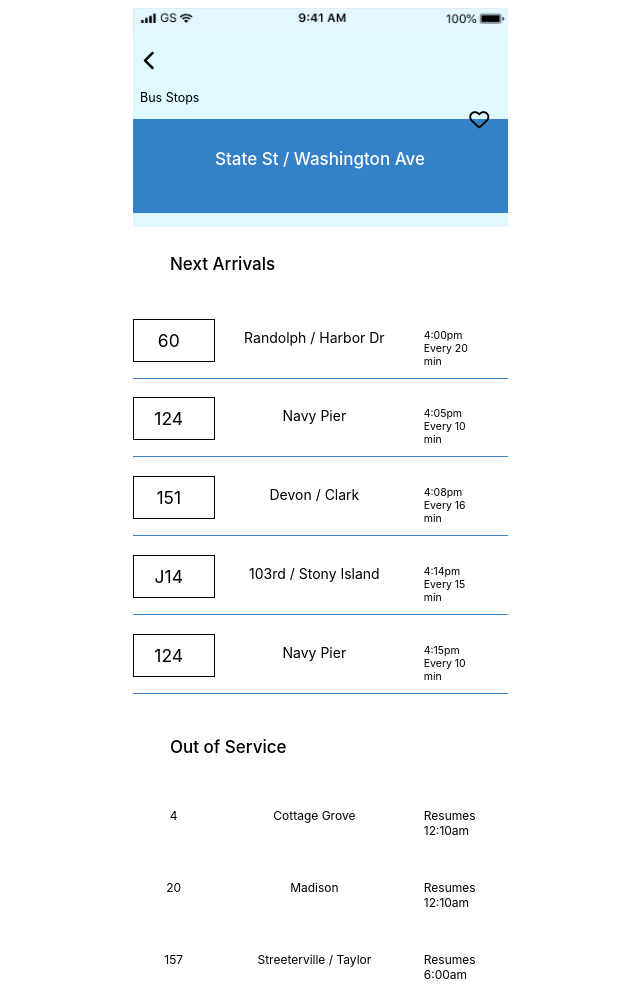
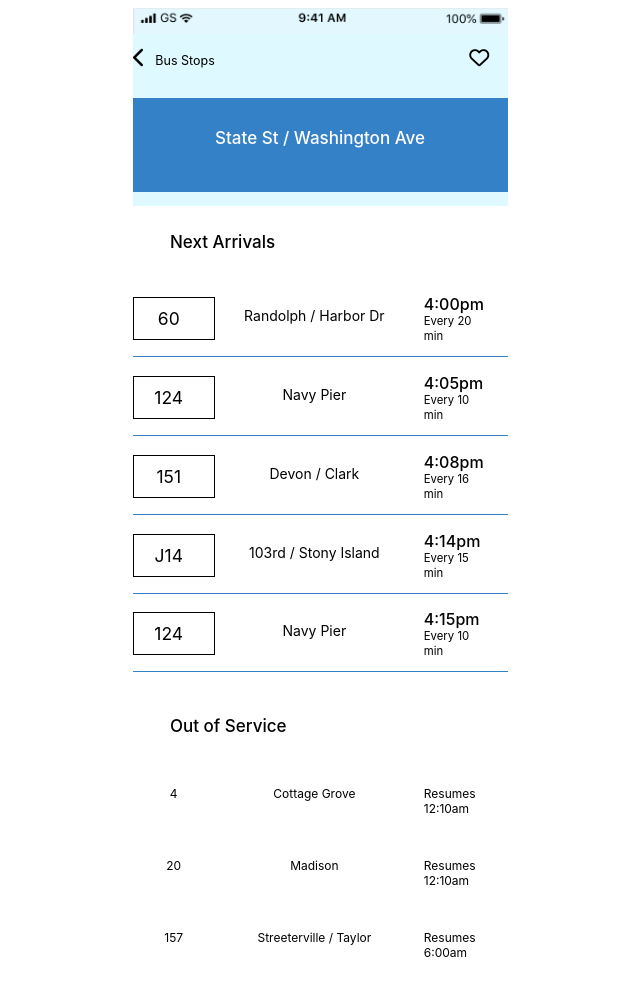
Before and after one commit to benyahr/frontend-challenge, a plain HTML site: page index.html in a window 1280 px wide. Shown: the whole page, without its empty margins (320-960 px from the left). After the commit the page ends 980 px from the top, so only its background shows below. Drawn offline with Linux system fonts and the light colour scheme.

Commit message:
Add files via upload

```diff
--- a/CSS/style.css
+++ b/CSS/style.css
@@ -58,7 +58,7 @@ i {
 }
 .ul_row1, .ul_row2, .ul_row3, .ul_row4, .ul_row5 {
   border-bottom: 1px solid #3581C8;
-  padding-left: 0%;
+  padding-bottom: 10px;
 }
 .ul_row1, .ul_row2, .ul_row3, .ul_row4, .ul_row5, .ul_row6, .ul_row7, .ul_row8 {
   clear: left;
@@ -68,17 +68,21 @@ i {
   font-size: 120%;
   margin-top: 0%;
 }
-.i, .label, .heart {
-  display: inline;
+
+.label {
+  font-size: 125%;
+  padding-left: 2%;
+}
+.chevron, .label, .heart {
+  display: inline-block;
+  padding-bottom: 4%;
+  padding-top: 3%;
 }
 .label {
-  font-size: 125%;
-  padding-bottom: 2px;
-  padding-left: 2%;
+  margin-top: -5%;
 }
 .heart {
   float: right;
-  padding-top: 5%;
   padding-right: 5%;
 }
 
@@ -89,10 +93,13 @@ i {
 
 }
 .time {
-  font-size: 60%;
+  font-size: 65%;
+  margin-top: -10px;
+  line-height: 15px;
 }
 .bold {
-  font-size: 100%;
+  font-size: 16px;
+  font-weight: 500;
 }
 .whitebox {
   background-color: white;
```
